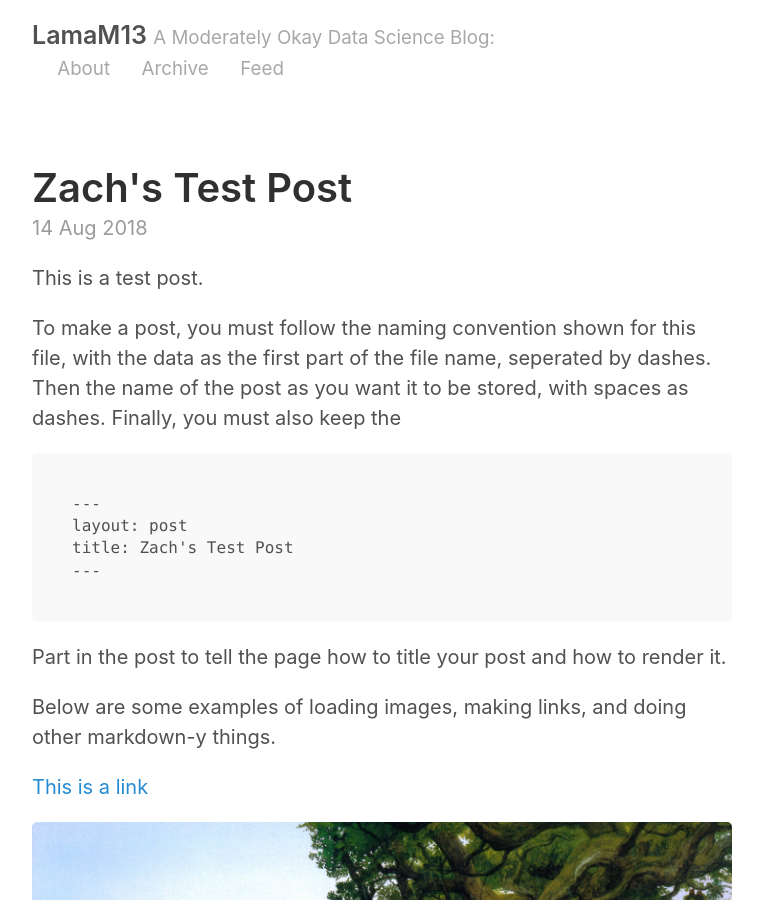
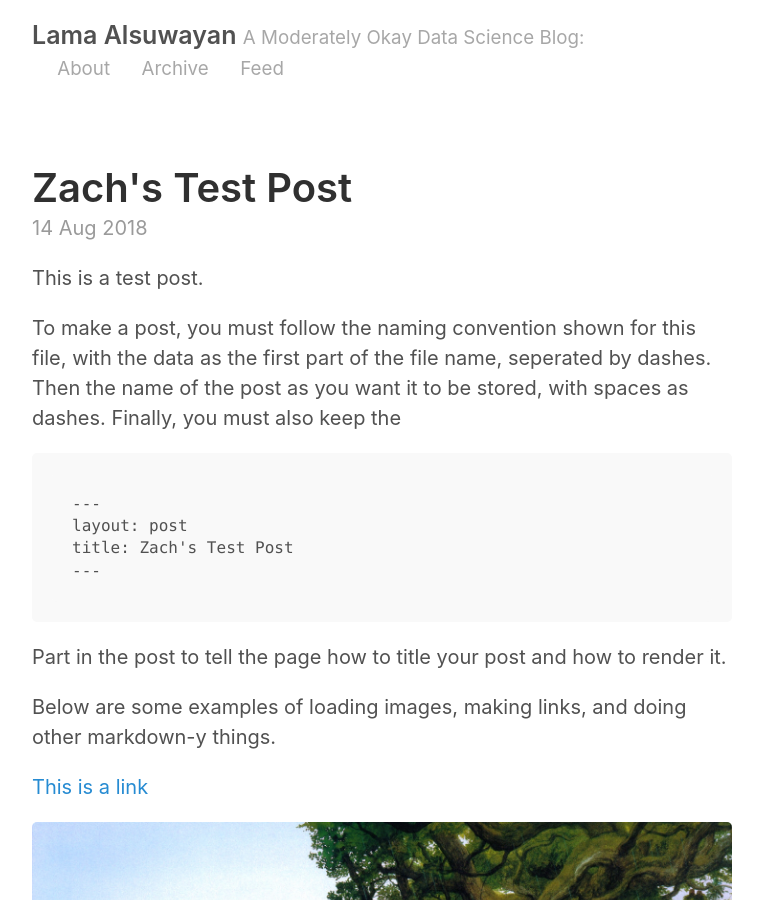
Before and after one commit to LamaM13/LamaM13.github.io, a Jekyll site: the page built from index.html, in a window 1280 px wide and 900 px high. Shown: the whole window, without its empty margins (258-1021 px from the left). Built offline with Jekyll 4.4.1, drawn with Linux system fonts in a browser that asks for light colours; the list of posts is cut into pages by our own code.

Commit message:
fixing title

```diff
--- a/_config.yml
+++ b/_config.yml
@@ -2,7 +2,7 @@
 permalink:           pretty
 
 # Setup
-title:               LamaM13
+title:               Lama Alsuwayan
 tagline:             A Moderately Okay Data Science Blog
 url:                 http://LamaM13.github.io
 paginate:            2
```
